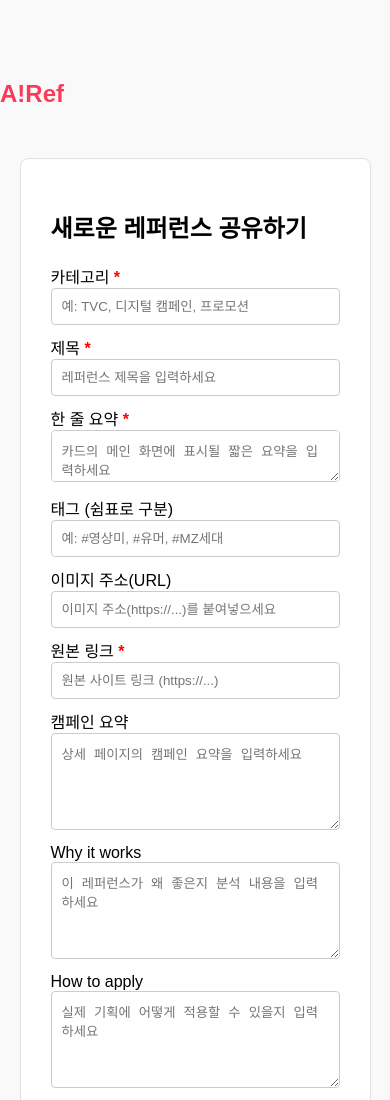
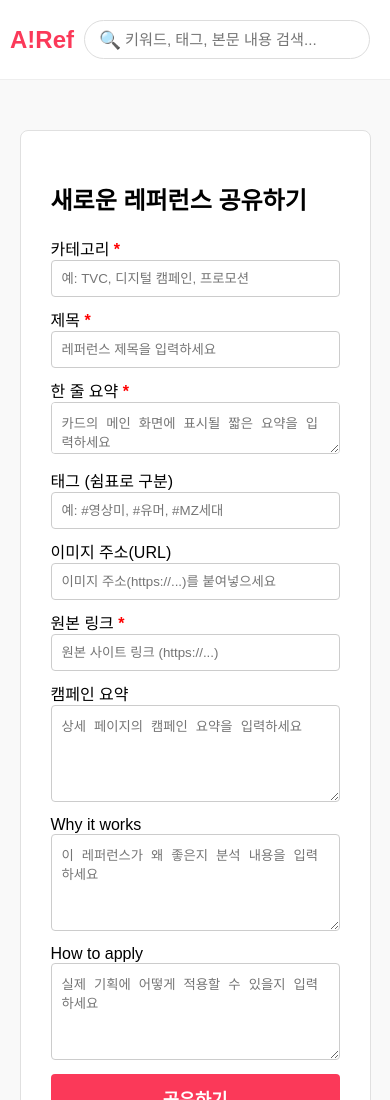
Before and after one commit to ksh5855k/aref, a plain HTML site: page upload.html in a window 390 px wide. Shown: the top 1100 px of the page. Drawn offline with Linux system fonts and the light colour scheme; no server answers.

Commit message:
[0124] 34. 수정: 업로드 및 내 서랍 페이지 헤더 UI 통일 (반응형 적용)

```diff
--- a/upload.html
+++ b/upload.html
@@ -7,12 +7,17 @@
     <link rel="stylesheet" href="style.css">
 </head>
 <body>
-    <header>
-        <div class="header-left">
-            <a href="index.html" class="logo-link"><h1>A!Ref</h1></a>
-        </div>
-        <div id="auth-container"></div>
-    </header>
+        <header class="sticky-header">
+            <div class="header-left">
+                <a href="index.html" class="logo-link"><h1>A!Ref</h1></a>
+                <div class="search-container">
+                    <input type="text" id="search-input" placeholder="키워드, 태그, 본문 내용 검색..." autocomplete="off">
+                    <span class="search-icon">🔍</span>
+                </div>
+            </div>
+            <div id="auth-container">
+                </div>
+        </header>
 
     <div class="upload-container">
         <h2>새로운 레퍼런스 공유하기</h2>
```
Also changed, not shown: mypage.html (+7 -2 lines).
